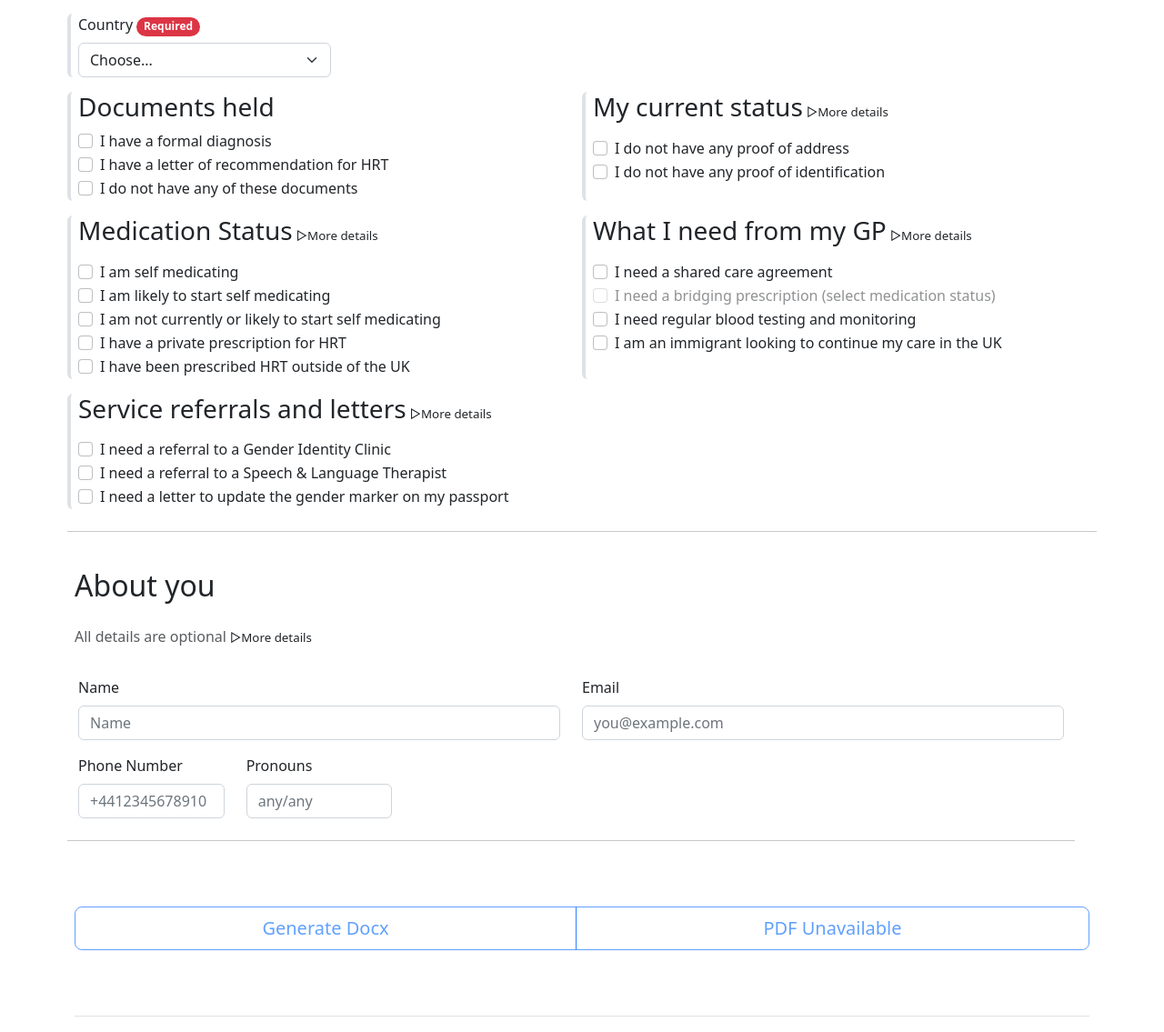
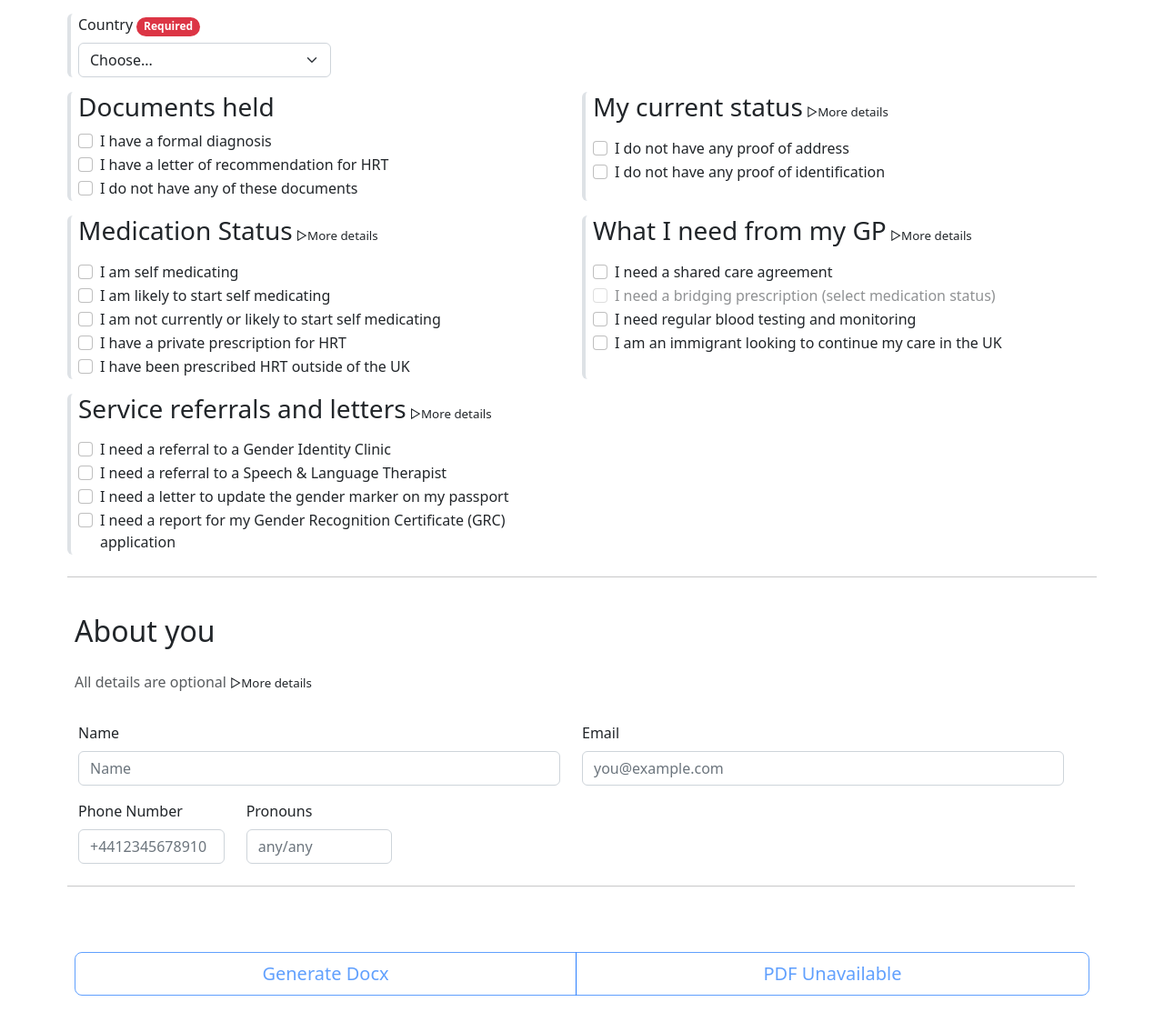
Before and after one commit to beawitcht/transinformed-server, a Flask app: template app/templates/index.html in a window 1280 px wide. Shown: the part 519-1654 px from the top of the page at 91% size. Run offline with Flask 3, Linux system fonts and the light colour scheme; the template is opened without the code that fills it: values that come from a table or form of the project are taken from there, others are empty; some libraries are stand-ins or nearby versions.

Commit message:
add GRC report option
resolves #135

```diff
--- a/app/input_form.py
+++ b/app/input_form.py
@@ -42,6 +42,7 @@ class InputForm(FlaskForm):
     gic_referral = BooleanField("I need a referral to a Gender Identity Clinic")
     slt_referral = BooleanField("I need a referral to a Speech & Language Therapist")
     passport_letter = BooleanField("I need a letter to update the gender marker on my passport")
+    GRC_letter = BooleanField("I need a report for my Gender Recognition Certificate (GRC) application")
     chosen_gic = SelectField("Chosen GIC", choices=gic_options, validate_choice=False, widget=CustomSelect())
     chosen_private_care = SelectField("My chosen private provider", choices=service_options, validate_choice=False)
     immigration_care = BooleanField("I am an immigrant looking to continue my care in the UK")
--- a/app/templates/index.html
+++ b/app/templates/index.html
@@ -225,6 +225,11 @@
                                 {{ form.passport_letter(class='form-check-input', type='checkbox', role='checkbox', id="passportCheck") }}
                                 {{ form.passport_letter.label(class='form-check-label', for="passportCheck") }}
                             </div>
+
+                            <div class="form-check">
+                                {{ form.GRC_letter(class='form-check-input', type='checkbox', role='checkbox', id="grcCheck") }}
+                                {{ form.GRC_letter.label(class='form-check-label', for="grcCheck") }}
+                            </div>
                         </div>
 
                         <hr class="my-4">
```
Also changed, not shown: 1 other file.
